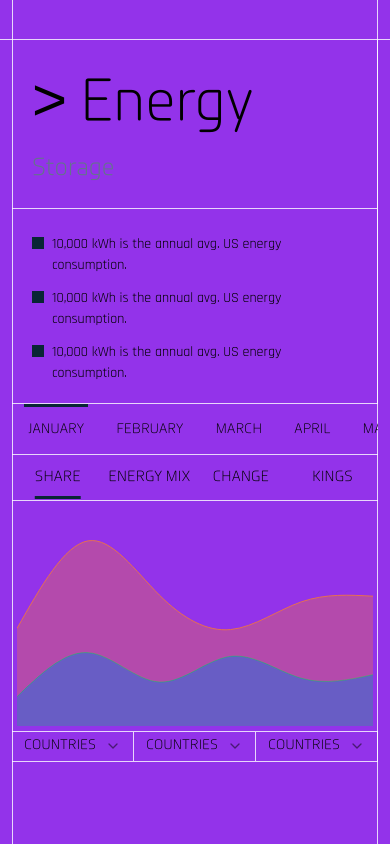
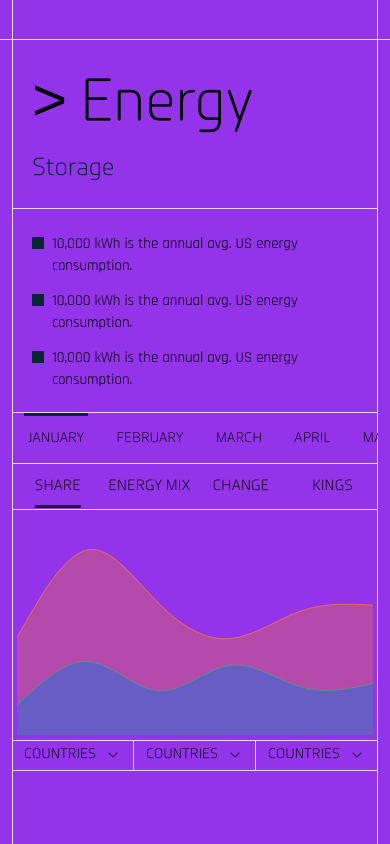
Before and after one commit to tanaydesai/outer-reach, a Next.js app: page /energy in a window 390 px wide. Built offline with nearby package versions, Linux system fonts and the light colour scheme.

Commit message:
new colors

```diff
--- a/app/energy/page.js
+++ b/app/energy/page.js
@@ -14,18 +14,18 @@
                 <div className="w-full md:w-1/4 border-r-[1px] border-b-[1px] border-white/[.80] flex-shrink-0 h-fit md:h-full">
                   <div className="w-full h-fit p-5 border-b-[1px] border-white/[.80]">
                     <h1 className="text-[60px] font-planer-m">{">"} Energy</h1>
-                    <h1 className="text-[25px] font-planer-m text-slate-500">Storage</h1>
+                    <h1 className="text-[25px] font-planer-m text-[#092635]">Storage</h1>
                   </div>
-                  <div className="h-fit px-5 py-3 md:p-5">
-                    <div className="flex gap-2 mb-2 items-start mt-3 text-[14px] md:text-[15px] font-rajdhani-regular">
+                  <div className="h-fit w-full px-5 py-3 md:p-5">
+                    <div className="flex gap-2 mb-2 items-start mt-3 text-[15px] font-rajdhani-regular">
                       <div className="w-3 h-3 flex-shrink-0 bg-[#092635] mt-1"/>
                       <div>10,000 kWh is the annual avg. US energy consumption.</div>
                     </div>
-                    <div className="flex gap-2 mb-2 items-start mt-3 text-[14px] md:text-[15px] font-rajdhani-regular">
+                    <div className="flex gap-2 mb-2 items-start mt-3 text-[15px] font-rajdhani-regular">
                       <div className="w-3 h-3 flex-shrink-0 bg-[#092635] mt-1"/>
                       <div>10,000 kWh is the annual avg. US energy consumption.</div>
                     </div>
-                    <div className="flex gap-2 mb-2 items-start mt-3 text-[14px] md:text-[15px] font-rajdhani-regular">
+                    <div className="flex gap-2 mb-2 items-start mt-3 text-[15px] font-rajdhani-regular">
                       <div className="w-3 h-3 flex-shrink-0 bg-[#092635] mt-1"/>
                       <div>10,000 kWh is the annual avg. US energy consumption.</div>
                     </div>
--- a/components/ui/select.jsx
+++ b/components/ui/select.jsx
@@ -54,7 +54,7 @@
     <SelectPrimitive.Content
       ref={ref}
       className={cn(
-        "relative z-50 max-h-96 min-w-[8rem] overflow-hidden rounded-md border border-stone-200 bg-white text-stone-950 shadow-md data-[state=open]:animate-in data-[state=closed]:animate-out data-[state=closed]:fade-out-0 data-[state=open]:fade-in-0 data-[state=closed]:zoom-out-95 data-[state=open]:zoom-in-95 data-[side=bottom]:slide-in-from-top-2 data-[side=left]:slide-in-from-right-2 data-[side=right]:slide-in-from-left-2 data-[side=top]:slide-in-from-bottom-2 dark:border-stone-800 dark:bg-stone-950 dark:text-stone-50",
+        "relative z-50 max-h-96 min-w-[8rem] overflow-hidden border border-white/[.80]  text-stone-950 shadow-md data-[state=open]:animate-in data-[state=closed]:animate-out data-[state=closed]:fade-out-0 data-[state=open]:fade-in-0 data-[state=closed]:zoom-out-95 data-[state=open]:zoom-in-95 data-[side=bottom]:slide-in-from-top-2 data-[side=left]:slide-in-from-right-2 data-[side=right]:slide-in-from-left-2 data-[side=top]:slide-in-from-bottom-2 dark:border-stone-800 dark:bg-stone-950 dark:text-stone-50",
         position === "popper" &&
           "data-[side=bottom]:translate-y-1 data-[side=left]:-translate-x-1 data-[side=right]:translate-x-1 data-[side=top]:-translate-y-1",
         className
@@ -85,7 +85,7 @@
   <SelectPrimitive.Item
     ref={ref}
     className={cn(
-      "relative flex w-full cursor-default select-none items-center rounded-sm py-1.5 pl-8 pr-2 text-sm outline-none focus:bg-stone-100 focus:text-stone-900 data-[disabled]:pointer-events-none data-[disabled]:opacity-50 dark:focus:bg-stone-800 dark:focus:text-stone-50",
+      "relative flex w-full cursor-default select-none items-center py-1.5 pl-8 pr-2 text-sm outline-none focus:bg-white/80 focus:text-stone-900 data-[disabled]:pointer-events-none data-[disabled]:opacity-50 dark:focus:bg-stone-800 dark:focus:text-stone-50",
       className
     )}
     {...props}>
```
Also changed, not shown: components/charts/mix.js (added).
